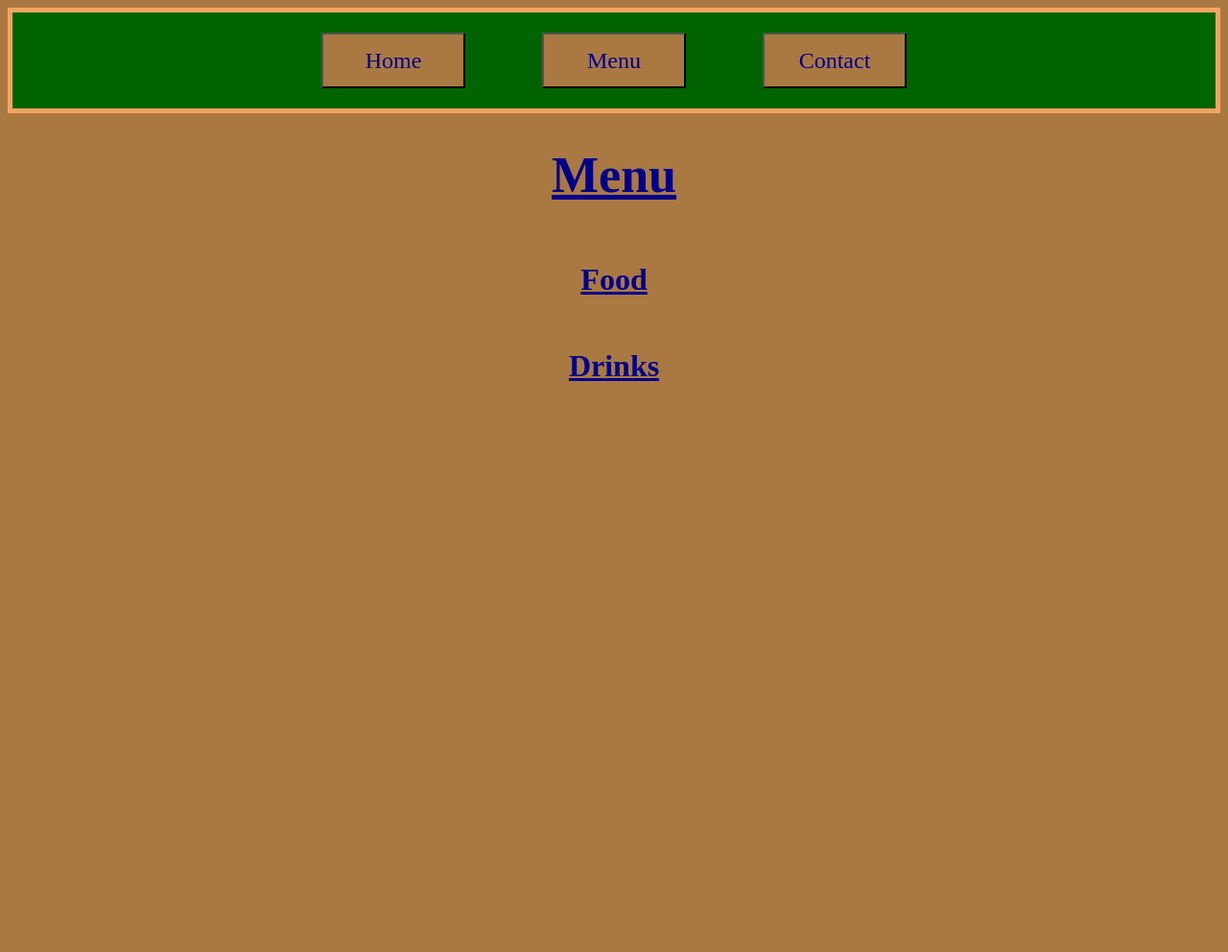
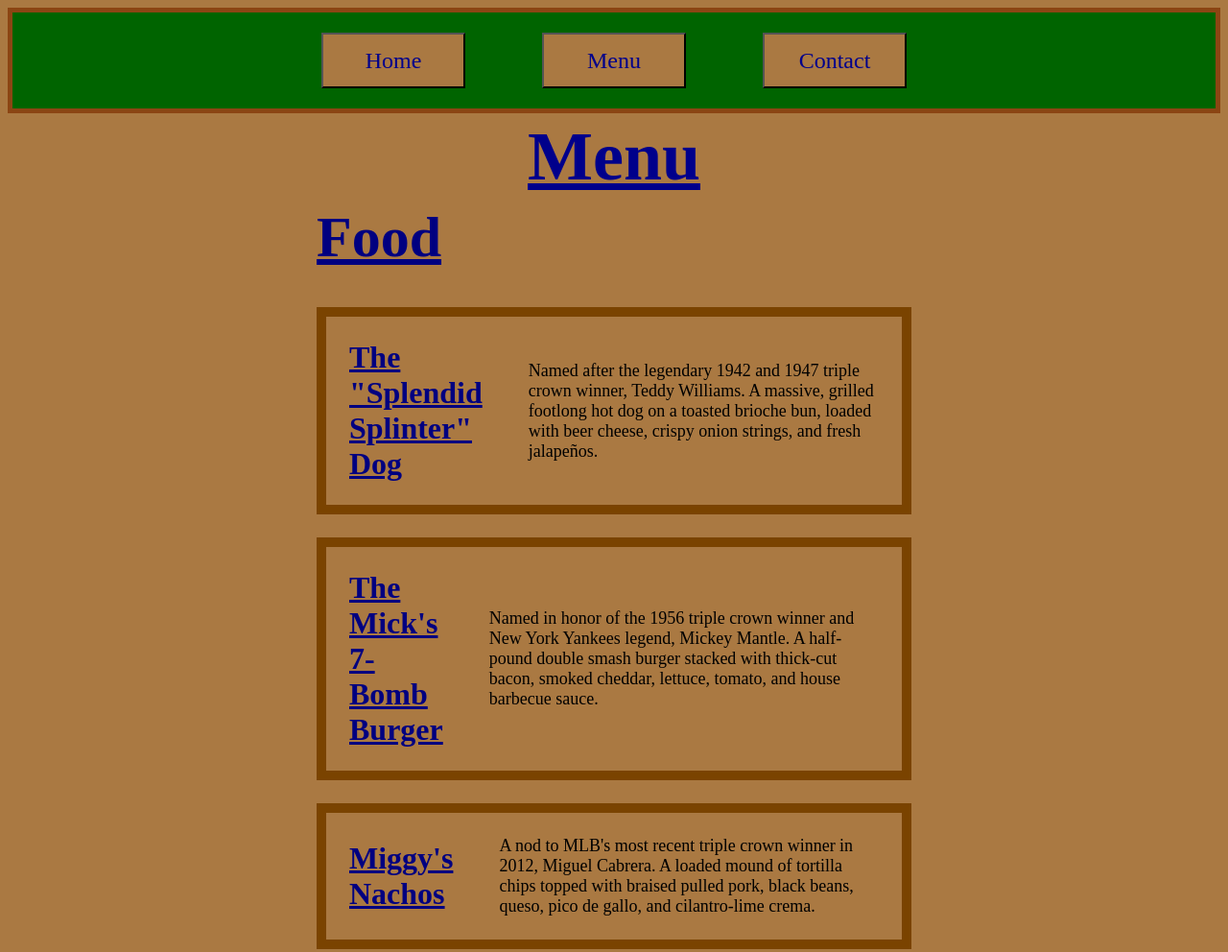
Before and after one commit to krosengr4/triple-crown-tavern-resturaunt, a website built with webpack: page src/template.html in a window 1280 px wide. Shown: the top 992 px of the page at 96% size. Before the commit the page ends 800 px from the top, so only its background shows below. Built offline with nearby package versions, Linux system fonts and the light colour scheme.

Commit message:
Completed formatting and styling the menu page

```diff
--- a/src/style.css
+++ b/src/style.css
@@ -11,7 +11,7 @@
     gap: 80px;
     height: 100px;
     background-color: darkgreen;
-    border: 5px solid sandybrown;
+    border: 5px solid saddlebrown;
 }
 
 .navBtn {
@@ -35,17 +35,22 @@
     align-items: center;
 }
 
+#title {
+    margin-top: 4px;
+}
+
 /* Homepage Content */
 #title {
     text-decoration: underline;
     color: darkblue;
-    font-size: 52px;
+    font-size: 72px;
 }
 
 .sectionTitle {
     text-decoration: underline;
-    color: darkblue;
-    font-size: 32px;
+    color: navy;
+    font-size: 60px;
+    font-weight: bold;
 }
 
 #about {
@@ -53,13 +58,13 @@
     flex-direction: column;
     align-items: center;
     border: 10px dotted darkgreen;
-    margin-top: 12px;
+    margin-top: -24px;
 }
 
 #aboutContent {
     max-width: 500px;
-    margin: 50px;
-    margin-top: 0px;
+    margin: 32px;
+    margin-top: -24px;
     font-size: 18px;
 }
 
@@ -72,3 +77,40 @@
 .hoursContent {
     margin-top: 0px;
 }
+
+/* Menu content */
+#menuSection {
+    display: flex;
+    flex-direction: column;
+    margin-top: -12px;
+    justify-content: center;
+    align-items: center;
+    gap: 24px;
+}
+
+#itemTitle {
+    font-size: 32px;
+    color: navy;
+    text-decoration: underline;
+}
+
+#itemAbout {
+    font-size: 18px;
+}
+
+.itemCard {
+    display: flex;
+    border: 10px solid #7a4300;
+    max-width: 600px;
+}
+
+.itemContent {
+    margin: 24px;
+    display: flex;
+    align-items: center;
+}
+#menuTitle {
+    display: flex;
+    justify-content: left;
+    margin-top: -40px;
+}
--- a/src/template.html
+++ b/src/template.html
@@ -20,11 +20,90 @@
             <div id="pageTitle">
                 <h1 id="title">Menu</h1>
             </div>
-            <div id="food">
-                <h2 id="foodTitle" class="sectionTitle">Food</h2>
-            </div>
-            <div id="drinks">
+            <div id="foodSection">
+                <h2 id="menuTitle" class="sectionTitle">Food</h2>
+                <div id="menuSection">
+                    <div class="itemCard">
+                        <h2 id="itemTitle" class="itemContent">
+                            The "Splendid Splinter" Dog
+                        </h2>
+                        <p id="itemAbout" class="itemContent">
+                            Named after the legendary 1942 and 1947 triple crown
+                            winner, Teddy Williams. A massive, grilled footlong
+                            hot dog on a toasted brioche bun, loaded with beer
+                            cheese, crispy onion strings, and fresh jalapeños.
+                        </p>
+                    </div>
+                    <div class="itemCard">
+                        <h2 id="itemTitle" class="itemContent">
+                            The Mick's 7-Bomb Burger
+                        </h2>
+                        <p id="itemAbout" class="itemContent">
+                            Named in honor of the 1956 triple crown winner and
+                            New York Yankees legend, Mickey Mantle. A half-pound
+                            double smash burger stacked with thick-cut bacon,
+                            smoked cheddar, lettuce, tomato, and house barbecue
+                            sauce.
+                        </p>
+                    </div>
+                    <div class="itemCard">
+                        <h2 id="itemTitle" class="itemContent">
+                            Miggy's Nachos
+                        </h2>
+                        <p id="itemAbout" class="itemContent">
+                            A nod to MLB's most recent triple crown winner in
+                            2012, Miguel Cabrera. A loaded mound of tortilla
+                            chips topped with braised pulled pork, black beans,
+                            queso, pico de gallo, and cilantro-lime crema.
+                        </p>
+                    </div>
+                </div>
+
                 <h2 id="drinkTitle" class="sectionTitle">Drinks</h2>
+                <div id="menuSection">
+                    <div class="itemCard">
+                        <h2 id="itemTitle" class="itemContent">
+                            Frank Robinson's "1966" Old Fashioned
+                        </h2>
+                        <p id="itemAbout" class="itemContent">
+                            A timeless, powerful classic honoring the legendary
+                            1966 AL Triple Crown winner (and the only player to
+                            win MVP in both leagues).
+                            <br />
+                            <br />
+                            Ingredients: Bourbon, Angostura bitters, Demerara
+                            syrup, and an orange twist.
+                        </p>
+                    </div>
+                    <div class="itemCard">
+                        <h2 id="itemTitle" class="itemContent">
+                            Carl Yastrzemski's "Boston Pop" Punch
+                        </h2>
+                        <p id="itemAbout" class="itemContent">
+                            A sweet, heavy-hitting tropical cocktail paying
+                            tribute to "Yaz" and his iconic 1967 Red Sox season.
+                            <br />
+                            <br />
+                            Ingredients: Dark rum, spiced rum, pineapple juice,
+                            orange juice, grenadine, and a splash of dark cherry
+                            liqueur.
+                        </p>
+                    </div>
+                    <div class="itemCard">
+                        <h2 id="itemTitle" class="itemContent">
+                            The "Grand Slam" Pitcher
+                        </h2>
+                        <p id="itemAbout" class="itemContent">
+                            A refreshingly upgraded beer-margarita designed for
+                            sharing at the table while watching the game.
+                            <br />
+                            <br />
+                            Ingredients: Tequila Blanco, triple sec, fresh lime
+                            juice, agave nectar, topped with local craft IPA or
+                            crisp lager.
+                        </p>
+                    </div>
+                </div>
             </div>
         </div>
     </body>
```
